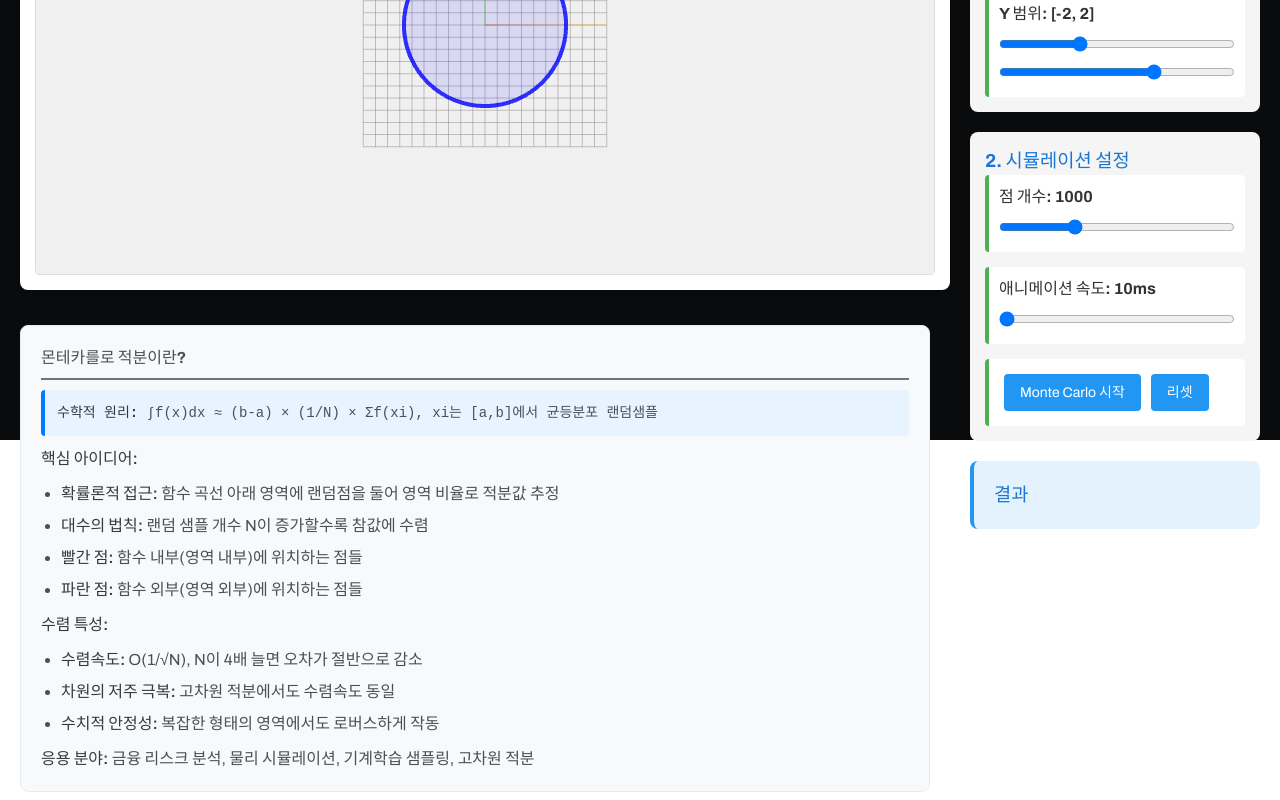
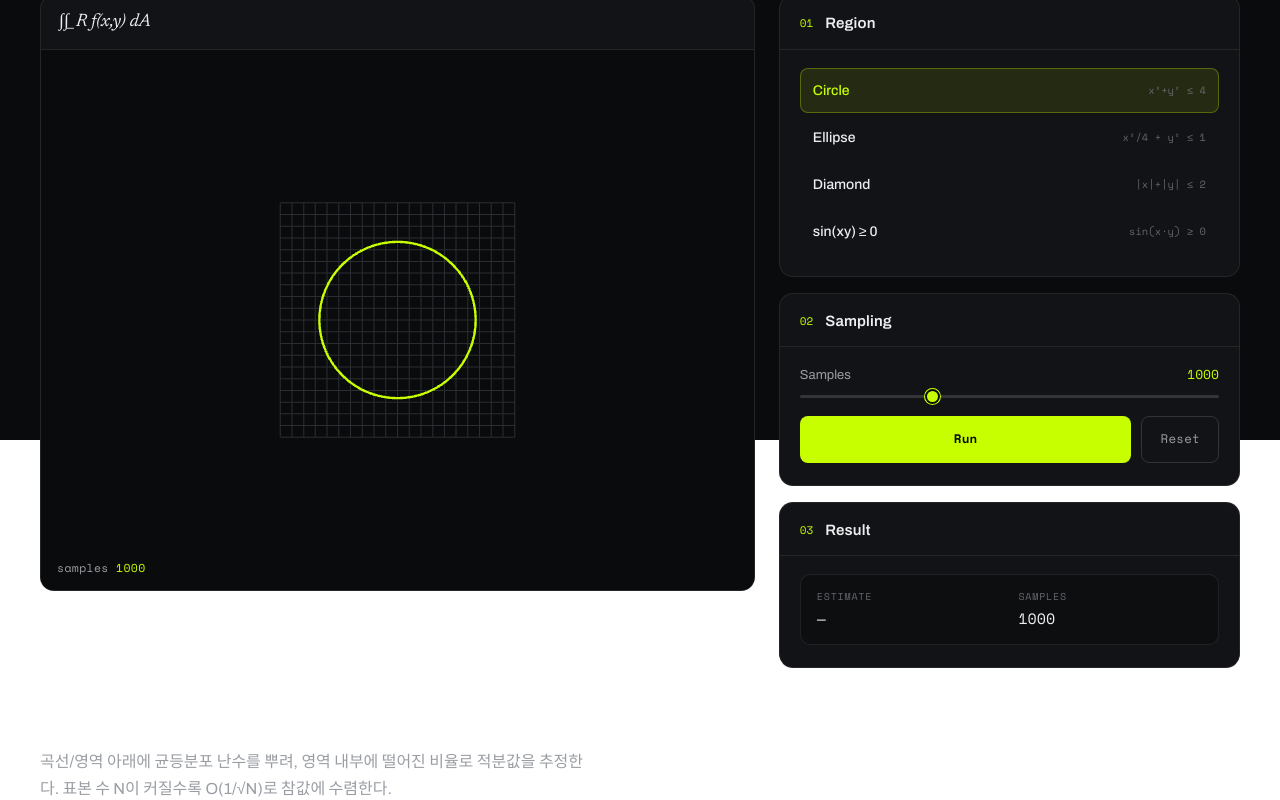
Before and after one commit to YeomYuJun/front_allgo, a Vue app: page /monte-carlo in a window 1280 px wide. Shown: the part 360-1160 px from the top of the page. Built offline with nearby package versions, Linux system fonts and the light colour scheme.

Commit message:
feat: rebuild Monte Carlo page on new design system with backend integration

```diff
--- /dev/null
+++ b/src/components/MonteCarlo.vue
@@ -0,0 +1,174 @@
+<script setup>
+import { ref, reactive, computed, watch } from 'vue'
+import * as THREE from 'three'
+import AlgorithmLayout from './ui/AlgorithmLayout.vue'
+import AlgoViewport from './ui/AlgoViewport.vue'
+import ControlPanel from './ui/ControlPanel.vue'
+import FnList from './ui/FnList.vue'
+import RangeField from './ui/RangeField.vue'
+import AppButton from './ui/AppButton.vue'
+import Readout from './ui/Readout.vue'
+import { useThreeViewport } from '../composables/useThreeViewport.js'
+import { integrate } from '../services/monteCarloApi.js'
+
+const FUNCTIONS = [
+  { key: 'square', label: 'Circle', eq: 'x²+y² ≤ 4' },
+  { key: 'ellipse', label: 'Ellipse', eq: 'x²/4 + y² ≤ 1' },
+  { key: 'diamond', label: 'Diamond', eq: '|x|+|y| ≤ 2' },
+  { key: 'sin_product', label: 'sin(xy) ≥ 0', eq: 'sin(x·y) ≥ 0' },
+]
+const DEFAULT_BOUNDS = {
+  square: { xMin: -2, xMax: 2, yMin: -2, yMax: 2 },
+  ellipse: { xMin: -2.5, xMax: 2.5, yMin: -1.5, yMax: 1.5 },
+  diamond: { xMin: -2.5, xMax: 2.5, yMin: -2.5, yMax: 2.5 },
+  sin_product: { xMin: -2, xMax: 2, yMin: -2, yMax: 2 },
+}
+
+const hostRef = ref(null)
+const selectedFunction = ref('square')
+const iterations = ref(1000)
+const running = ref(false)
+const result = ref(null)
+const bounds = reactive({ ...DEFAULT_BOUNDS.square })
+
+let pointsGroup = null
+let curveGroup = null
+
+const { getSceneManager } = useThreeViewport(hostRef, {
+  background: '#0a0b0c',
+  cameraPosition: [0, 0, 9],
+  onReady: (sm) => {
+    addGrid(sm.scene)
+    pointsGroup = new THREE.Group()
+    sm.scene.add(pointsGroup)
+    drawCurve(sm.scene)
+  },
+})
+
+function addGrid(scene) {
+  const size = 6, div = 20
+  const mat = new THREE.LineBasicMaterial({ color: 0x2a2d31 })
+  const g = new THREE.Group()
+  for (let i = 0; i <= div; i++) {
+    const t = -size / 2 + (size / div) * i
+    g.add(new THREE.Line(new THREE.BufferGeometry().setFromPoints([new THREE.Vector3(-size / 2, t, 0), new THREE.Vector3(size / 2, t, 0)]), mat.clone()))
+    g.add(new THREE.Line(new THREE.BufferGeometry().setFromPoints([new THREE.Vector3(t, -size / 2, 0), new THREE.Vector3(t, size / 2, 0)]), mat.clone()))
+  }
+  scene.add(g)
+}
+
+function drawCurve(scene) {
+  if (curveGroup) scene.remove(curveGroup)
+  curveGroup = new THREE.Group()
+  const acc = 0xc8ff00
+  if (selectedFunction.value === 'square') {
+    const r = 2
+    curveGroup.add(new THREE.Mesh(new THREE.RingGeometry(r - 0.03, r + 0.03, 64), new THREE.MeshBasicMaterial({ color: acc, side: THREE.DoubleSide })))
+  } else if (selectedFunction.value === 'ellipse') {
+    const ring = new THREE.RingGeometry(0.98, 1.02, 64)
+    ring.scale(2, 1, 1)
+    curveGroup.add(new THREE.Mesh(ring, new THREE.MeshBasicMaterial({ color: acc, side: THREE.DoubleSide })))
+  } else if (selectedFunction.value === 'diamond') {
+    const pts = [new THREE.Vector3(2, 0, 0), new THREE.Vector3(0, 2, 0), new THREE.Vector3(-2, 0, 0), new THREE.Vector3(0, -2, 0), new THREE.Vector3(2, 0, 0)]
+    curveGroup.add(new THREE.Line(new THREE.BufferGeometry().setFromPoints(pts), new THREE.LineBasicMaterial({ color: acc })))
+  }
+  scene.add(curveGroup)
+}
+
+function renderPoints(points) {
+  const inMat = new THREE.MeshBasicMaterial({ color: 0xc8ff00 })
+  const outMat = new THREE.MeshBasicMaterial({ color: 0x42606f })
+  const geo = new THREE.SphereGeometry(0.02, 6, 6)
+  for (const p of points) {
+    const s = new THREE.Mesh(geo, p.inside ? inMat : outMat)
+    s.position.set(p.x, p.y, 0)
+    pointsGroup.add(s)
+  }
+}
+
+async function run() {
+  if (running.value) return
+  const sm = getSceneManager()
+  if (!sm) return
+  running.value = true
+  pointsGroup.clear()
+  try {
+    const data = await integrate({ iterations: iterations.value, bounds: { ...bounds }, functionType: selectedFunction.value })
+    result.value = data
+    renderPoints(data.points || [])
+  } catch (e) {
+    console.error('Monte Carlo failed:', e)
+  } finally {
+    running.value = false
+  }
+}
+
+function reset() {
+  if (pointsGroup) pointsGroup.clear()
+  result.value = null
+}
+
+watch(selectedFunction, (fn) => {
+  Object.assign(bounds, DEFAULT_BOUNDS[fn] || DEFAULT_BOUNDS.square)
+  const sm = getSceneManager()
+  if (sm) drawCurve(sm.scene)
+})
+
+const readoutItems = computed(() => {
+  const r = result.value
+  if (!r) return [{ k: 'estimate', v: '—' }, { k: 'samples', v: iterations.value }]
+  const err = (r.actualValue != null && !Number.isNaN(r.actualValue)) ? Math.abs(r.estimate - r.actualValue).toFixed(5) : '—'
+  return [
+    { k: 'estimate', v: Number(r.estimate).toFixed(5), acc: true },
+    { k: 'actual', v: (r.actualValue != null && !Number.isNaN(r.actualValue)) ? Number(r.actualValue).toFixed(5) : '—' },
+    { k: 'inside / total', v: `${r.insideCount} / ${r.totalCount}` },
+    { k: 'error', v: err },
+  ]
+})
+</script>
+
+<template>
+  <AlgorithmLayout
+    index="04" title="Monte Carlo"
+    subtitle="무작위 샘플링으로 영역 비율을 추정해 적분값을 근사한다."
+    :tags="['probability', 'sampling']" eq="π ≈ 4·(inside/total)">
+    <template #viewport>
+      <AlgoViewport>
+        <template #expr>∫∫_R f(x,y) dA</template>
+        <template #status>
+          <div class="ln">samples <b>{{ iterations }}</b></div>
+        </template>
+        <div ref="hostRef" style="position:absolute;inset:0;"></div>
+      </AlgoViewport>
+    </template>
+
+    <template #controls>
+      <ControlPanel number="01" title="Region">
+        <FnList v-model="selectedFunction" :items="FUNCTIONS" />
+      </ControlPanel>
+      <ControlPanel number="02" title="Sampling">
+        <RangeField v-model="iterations" :min="100" :max="3000" :step="100" label="Samples" />
+        <div class="btnrow">
+          <AppButton :disabled="running" @click="run">{{ running ? 'Running…' : 'Run' }}</AppButton>
+          <AppButton variant="ghost" :disabled="running" @click="reset">Reset</AppButton>
+        </div>
+      </ControlPanel>
+      <ControlPanel number="03" title="Result">
+        <Readout :items="readoutItems" />
+      </ControlPanel>
+    </template>
+
+    <template #explain>
+      <div class="ex-head">
+        <p>곡선/영역 아래에 균등분포 난수를 뿌려, 영역 내부에 떨어진 비율로 적분값을 추정한다. 표본 수 N이 커질수록 O(1/√N)로 참값에 수렴한다.</p>
+      </div>
+    </template>
+  </AlgorithmLayout>
+</template>
+
+<style scoped>
+.btnrow{display:flex;gap:10px;}
+.ln b{color:var(--acc);font-weight:400;}
+.ex-head{max-width:60ch;}
+.ex-head p{color:var(--fg-dim);font-size:16px;line-height:1.7;}
+</style>
--- a/src/components/ui/AlgoViewport.vue
+++ b/src/components/ui/AlgoViewport.vue
@@ -11,6 +11,7 @@ defineExpose({ canvasHost })
       <div class="right"><slot name="bar-right" /></div>
     </div>
     <div ref="canvasHost" class="vp-canvas grab">
+      <slot />
       <div class="vp-status"><slot name="status" /></div>
       <div class="vp-legend"><slot name="legend" /></div>
     </div>
--- a/src/router/index.js
+++ b/src/router/index.js
@@ -7,7 +7,7 @@ import ConvexFunction from '../components/ConvexFunction.vue';
 import FFT from '../components/FFT.vue';
 import Fractal from '../components/Fractal.vue';
 import SaddleFunction from '../components/SaddleFunction.vue';
-import MonteCarloVisualization from '../components/MonteCarloVisualization.vue';
+import MonteCarlo from '../components/MonteCarlo.vue';
 import BezierVisualization from '../components/BezierVisualization.vue';
 import BFSVisualization from '../components/BFS.vue';
 
@@ -48,7 +48,7 @@ const routes = [
   {
     path: '/monte-carlo',
     name: 'MonteCarlo',
-    component: MonteCarloVisualization,
+    component: MonteCarlo,
   },
   {
     path: '/bezier',
```
